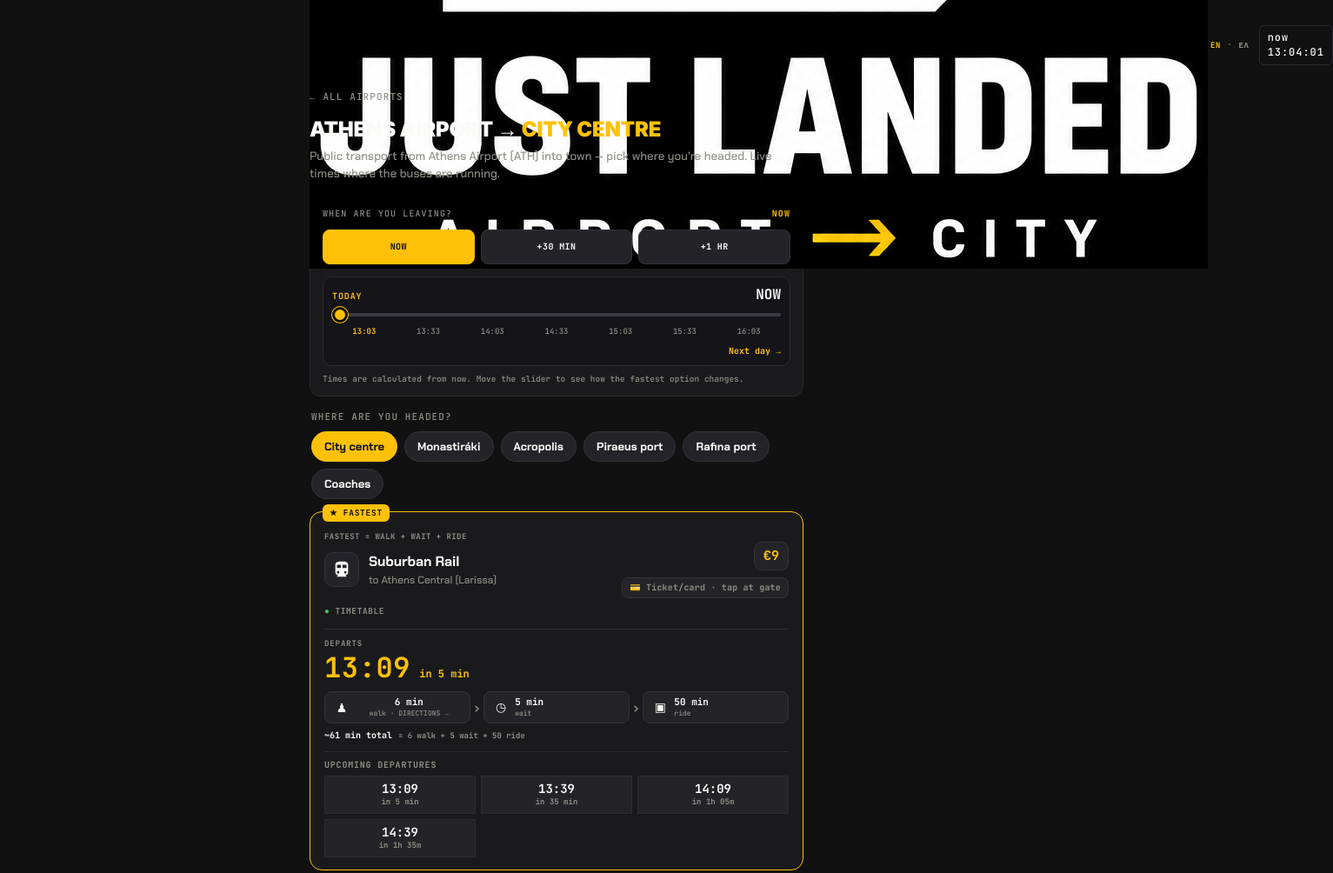
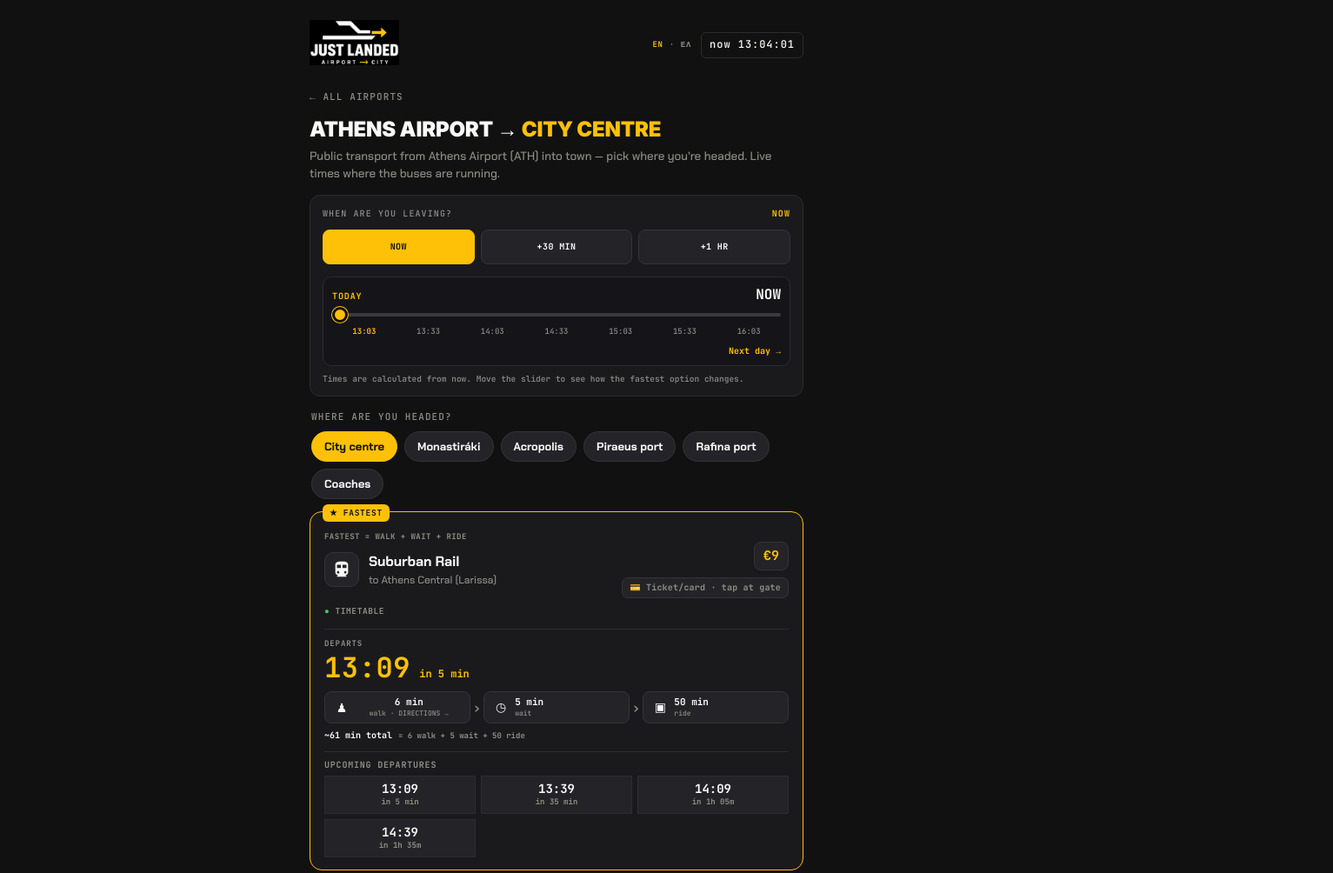
Before and after one commit to stergios-a11y/just-landed, a plain HTML site: page athens.html in a window 1280 px wide. Shown: the top 1004 px of the page at 87% size, 1533 px wide, since content can reach past the window. Drawn offline with Linux system fonts and the light colour scheme; no server answers.

Commit message:
Fix approved logo header sizing

```diff
--- a/athens.html
+++ b/athens.html
@@ -12,7 +12,7 @@
 <body>
 <div class="wrap">
   <header style="height:60px">
-    <div class="logo"><a href="index.html" class="lk" aria-label="Just Landed home"><img class="header-logo" src="just-landed-approved-logo.png" alt="JUST LANDED — Airport to City"></a></div>
+    <div class="logo"><a href="index.html" class="lk" aria-label="Just Landed home"><img class="header-logo" src="just-landed-approved-logo.png" alt="JUST LANDED — Airport to City" style="height:52px;width:auto;max-width:140px;object-fit:contain;display:block;"></a></div>
     <div class="header-tools"><div class="lang-switch" id="lang-switch" aria-label="Language"><button type="button" data-lang="en">EN</button><span>·</span><button type="button" data-lang="el">ΕΛ</button></div><div class="clock" id="clock">now –:–</div></div>
   </header>
   <a class="backlink" id="backlink" href="index.html">&#8592; all airports</a>
```
Also changed, not shown: chania.html (+1 -1 lines), heraklion.html (+1 -1 lines), index.html (+1 -1 lines), santorini.html (+1 -1 lines), thessaloniki.html (+1 -1 lines).
